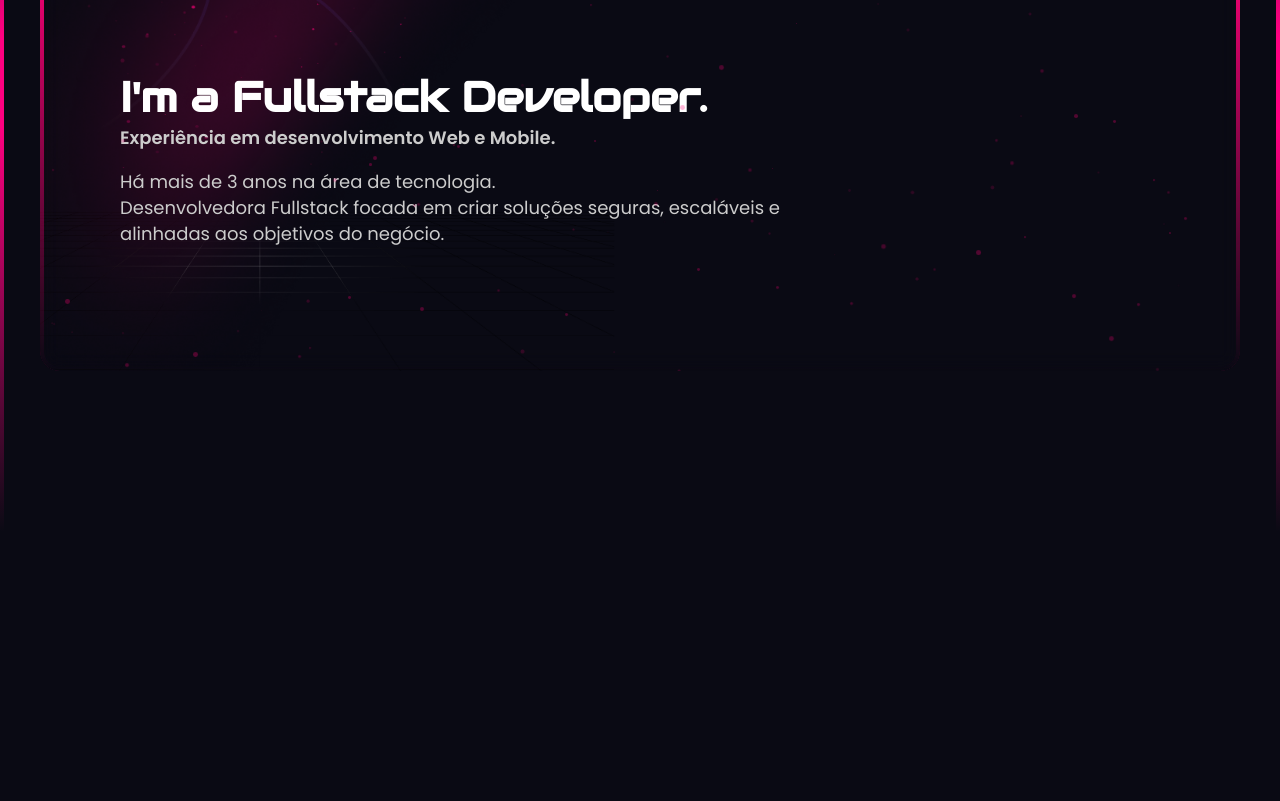
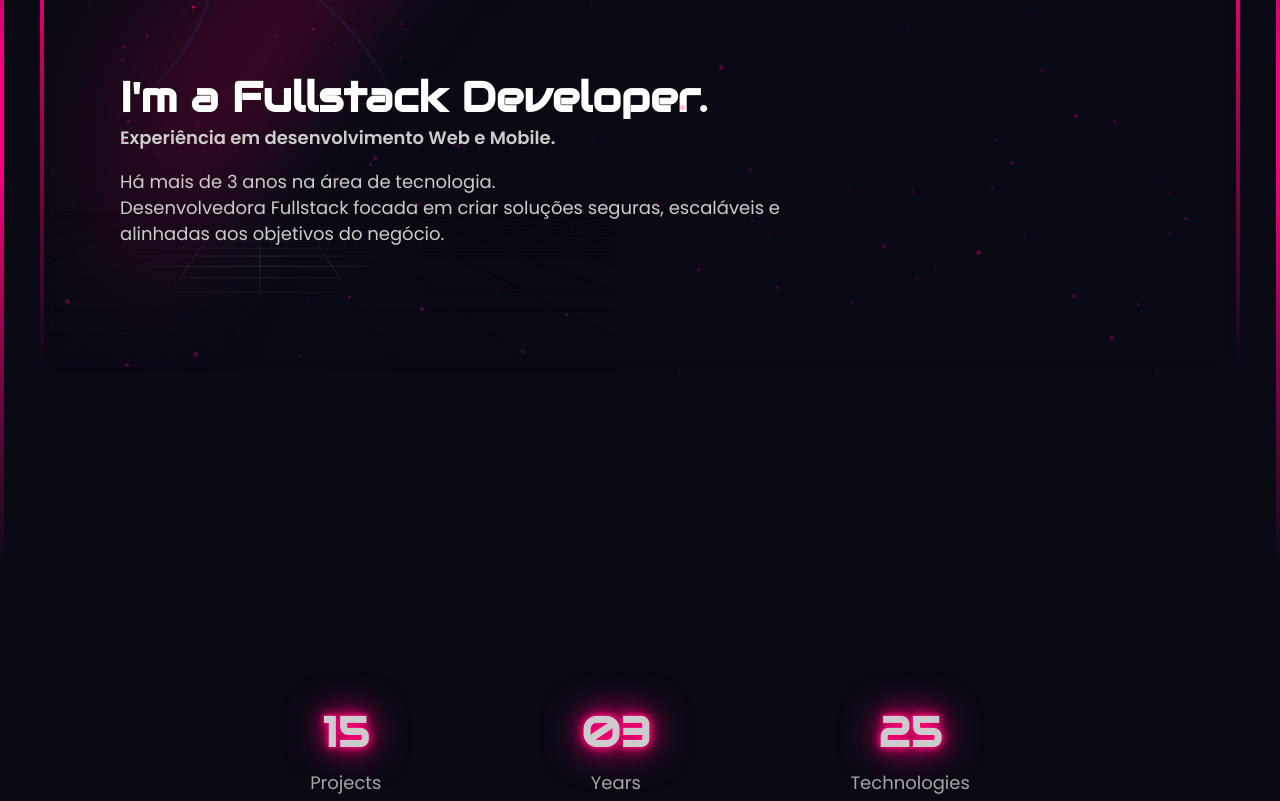
Before and after one commit to MelgesMoser/portifolio_LauraMelges, a React (Vite) app: page / in a window 1280 px wide. Shown: the part 920-1721 px from the top of the page. Before the commit the page ends 1670 px from the top, so only its background shows below. Built offline with nearby package versions, Linux system fonts and the light colour scheme.

Commit message:
feat(skills): create Highlights component

```diff
--- a/src/App.css
+++ b/src/App.css
@@ -11,12 +11,11 @@ html, body {
   scroll-behavior: smooth;
   font-family: Arial, sans-serif;
   background: #0A0A14;
-  overflow: auto;
 }
 
 .app {
   width: 100%;
-  min-height: 100vh;
+  min-height: 10vh;
   position: relative;
 }
 
@@ -34,7 +33,8 @@ html, body {
 
 .navbar,
 .hero,
-.about {
+.about,
+.highlights {
   position: relative;
   z-index: 2;
 }
--- a/src/App.jsx
+++ b/src/App.jsx
@@ -4,6 +4,7 @@ import NavBar from "./components/NavBar";
 import Hero from "./components/Hero";
 import About from "./components/About";
 import SideLines from "./components/SideLines";
+import Highlights from "./components/Highlights";
 
 function App() {
   return (
@@ -14,6 +15,7 @@ function App() {
       <Hero />
       <About />
       <SideLines />
+      <Highlights />
     </div>
 
   );
--- a/src/components/About.css
+++ b/src/components/About.css
@@ -6,7 +6,6 @@
   padding: 0px 3%;
   position: relative;
   z-index: 2;
-  overflow: hidden;
 }
 
 .about-container {
--- /dev/null
+++ b/src/components/Highlights.css
@@ -0,0 +1,37 @@
+.highlights {
+  display: flex;
+  justify-content: center;
+  align-items: center;
+  gap: 200px;
+  width: 100%;
+  padding: 5px 0;
+  margin-top: -50px;
+}
+
+.highlight-item {
+  display: flex;
+  flex-direction: column;
+  align-items: center;
+  text-align: center;
+}
+
+.highlight-item h2 {
+  font-family: 'Audiowide', cursive;
+  font-size: 42px;
+  margin: 0;
+  color: #ccc;
+
+  text-shadow:
+    0 0 5px #FF0078,
+    0 0 10px #FF0078,
+    0 0 20px #FF0078,
+    0 0 40px #FF0078;
+}
+
+.highlight-item p {
+  font-family: 'Poppins', sans-serif;
+  margin-top: 10px;
+  font-size: 18px;
+  opacity: 0.8;
+  color: #ccc;
+}
--- /dev/null
+++ b/src/components/Highlights.jsx
@@ -0,0 +1,50 @@
+import { useEffect, useState } from "react";
+import "./Highlights.css";
+
+function Counter({ target }) {
+  const [count, setCount] = useState(0);
+
+  useEffect(() => {
+    let start = 0;
+    const duration = 1500; // tempo total da animação (1.5s)
+    const increment = target / (duration / 16);
+
+    const timer = setInterval(() => {
+      start += increment;
+
+      if (start >= target) {
+        setCount(target);
+        clearInterval(timer);
+      } else {
+        setCount(Math.floor(start));
+      }
+    }, 16);
+
+    return () => clearInterval(timer);
+  }, [target]);
+
+  return <h2>{count.toString().padStart(2, "0")}</h2>;
+}
+
+function Highlights() {
+  return (
+    <div className="highlights">
+      <div className="highlight-item">
+        <Counter target={15} suffix="+"/>
+        <p>Projects</p>
+      </div>
+
+      <div className="highlight-item">
+        <Counter target={3} suffix="+"/>
+        <p>Years</p>
+      </div>
+
+      <div className="highlight-item">
+        <Counter target={25} suffix="+"/>
+        <p>Technologies</p>
+      </div>
+    </div>
+  );
+}
+
+export default Highlights;
```
